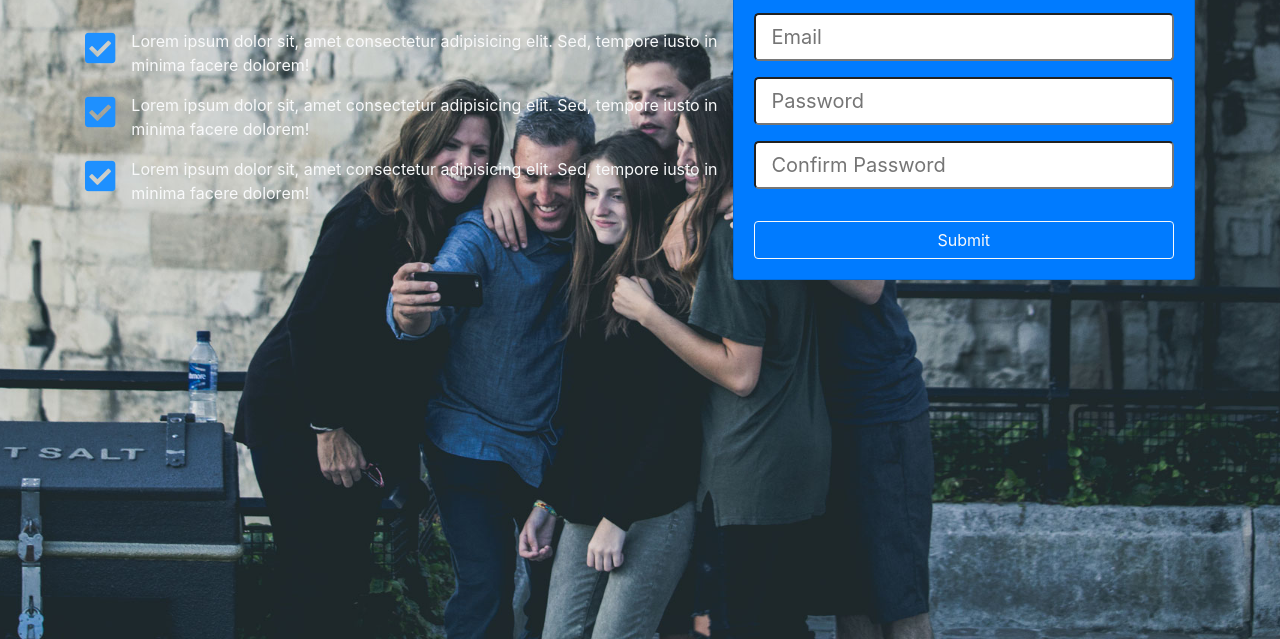
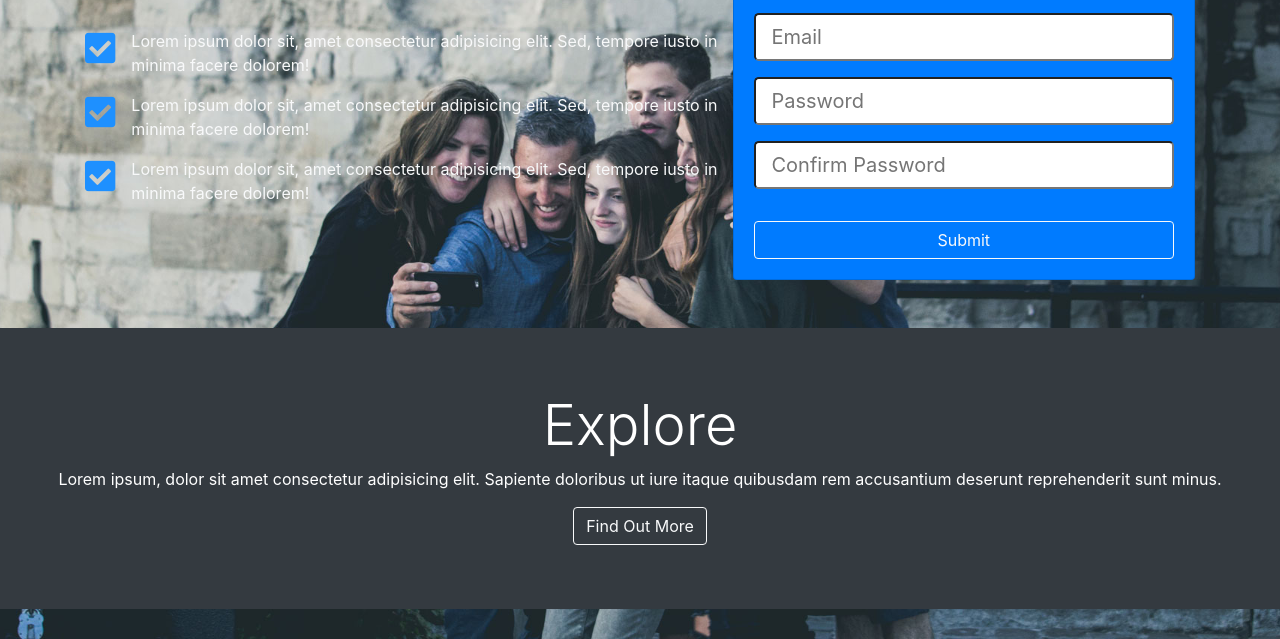
Before and after one commit to h-sarhan/LoopLab, a plain HTML site: page index.html in a window 1280 px wide. Shown: the part 321-960 px from the top of the page. Drawn offline with nearby package versions, Linux system fonts and the light colour scheme.

Commit message:
Added explore section

```diff
--- a/index.html
+++ b/index.html
@@ -114,6 +114,19 @@
         </div>
       </div>
     </div>
+    <div class=" explore mt-5 mb-0">
+      <div
+        class="jumbotron jumbotron-fluid bg-dark text-white text-center width-100 "
+      >
+        <h1 class="display-4">Explore</h1>
+        <p>
+          Lorem ipsum, dolor sit amet consectetur adipisicing elit. Sapiente
+          doloribus ut iure itaque quibusdam rem accusantium deserunt
+          reprehenderit sunt minus.
+        </p>
+        <button class="btn btn-outline-light">Find Out More</button>
+      </div>
+    </div>
     <script
       src="https://code.jquery.com/jquery-3.3.1.min.js"
       integrity="sha256-FgpCb/KJQlLNfOu91ta32o/NMZxltwRo8QtmkMRdAu8="
```
